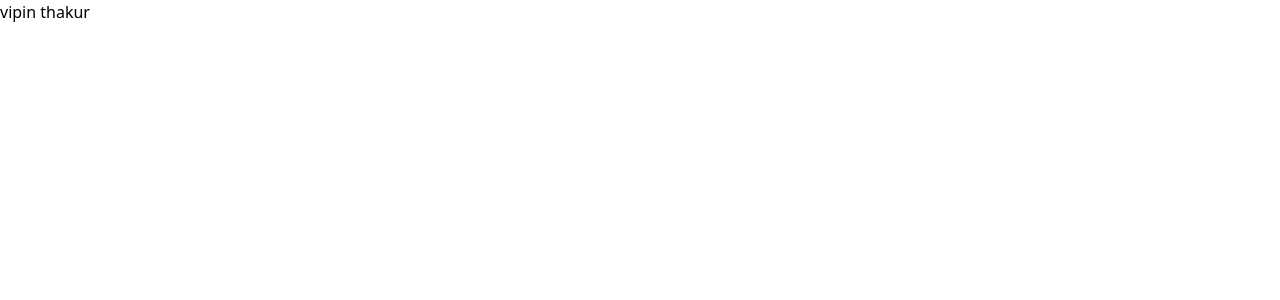
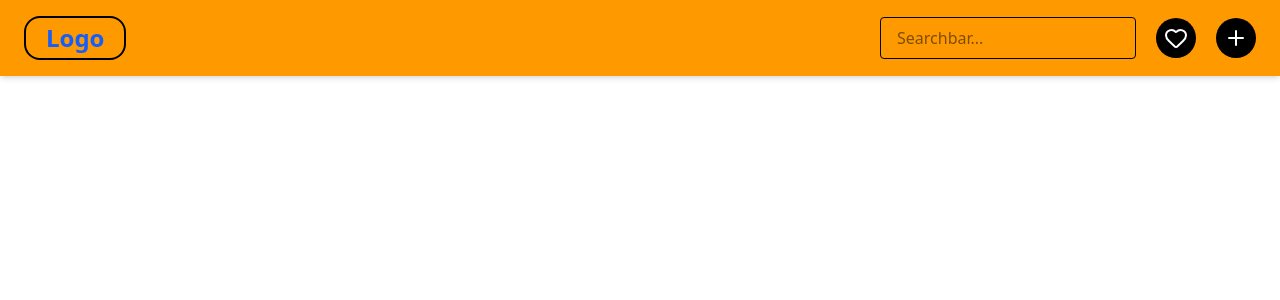
Before and after one commit to SheleshSingh/react-with-rtk-project-1pm-batch, a React (Vite) app: page / in a window 1280 px wide. Shown: the top 300 px of the page. Built offline with nearby package versions, Linux system fonts and the light colour scheme.

Commit message:
create a dialog box

```diff
--- a/package.json
+++ b/package.json
@@ -12,6 +12,7 @@
   "dependencies": {
     "@reduxjs/toolkit": "^2.11.2",
     "@tailwindcss/vite": "^4.1.18",
+    "lucide-react": "^0.562.0",
     "react": "^19.2.0",
     "react-dom": "^19.2.0",
     "react-redux": "^9.2.0",
--- a/src/App.jsx
+++ b/src/App.jsx
@@ -1,7 +1,14 @@
 import React from "react";
+import Header from "./components/Header";
+// import CreateForm from "./components/form/CreateForm";
 
 const App = () => {
-  return <div> vipin thakur</div>;
+  return (
+    <div>
+      <Header />
+      {/* <CreateForm /> */}
+    </div>
+  );
 };
 
 export default App;
--- /dev/null
+++ b/src/components/Dialog.jsx
@@ -0,0 +1,23 @@
+import { X } from "lucide-react";
+import React from "react";
+
+const Dialog = ({ setOpen, children }) => {
+  return (
+    <div
+      onClick={() => setOpen(false)}
+      className="w-full h-screen bg-black/60 fixed top-0 left-0 flex items-center justify-center"
+    >
+      <div className=" bg-amber-200 p-2 rounded-2xl">
+        <button
+          onClick={() => setOpen(false)}
+          className="text-black w-full flex justify-end cursor-pointer"
+        >
+          <X />
+        </button>
+        {children}
+      </div>
+    </div>
+  );
+};
+
+export default Dialog;
--- /dev/null
+++ b/src/components/Header.jsx
@@ -0,0 +1,39 @@
+import { Heart, Plus } from "lucide-react";
+import Dialog from "./Dialog";
+import { useState } from "react";
+import CreateForm from "./form/CreateForm";
+
+const Header = () => {
+  const [open, setOpen] = useState(false);
+  return (
+    <header className="w-full bg-amber-500 shadow-md px-6 py-4 flex items-center justify-between">
+      <div className="text-2xl font-bold text-blue-600 border-2 cursor-pointer border-black px-5 py-1  rounded-2xl">
+        Logo
+      </div>
+      <div className="flex items-center gap-5">
+        <input
+          type="text"
+          placeholder="Searchbar..."
+          className="w-64 px-4 py-2 border rounded outline-none"
+        />
+
+        <div className="w-10 h-10 bg-black rounded-full  flex items-center justify-center text-white  cursor-pointer active:scale-80 transition duration-400">
+          <Heart />
+        </div>
+        <button
+          onClick={() => setOpen(true)}
+          className="w-10 h-10 bg-black rounded-full  flex items-center justify-center text-white  cursor-pointer active:scale-80 transition duration-400"
+        >
+          <Plus />
+        </button>
+      </div>
+      {open && (
+        <Dialog setOpen={setOpen}>
+          <CreateForm />
+        </Dialog>
+      )}
+    </header>
+  );
+};
+
+export default Header;
--- /dev/null
+++ b/src/components/form/CreateForm.jsx
@@ -0,0 +1,39 @@
+import { UserPlus, X } from "lucide-react";
+
+const CreateForm = () => {
+  return (
+    <div className="w-125 h-fit flex flex-col gap-3 p-5">
+      <h1 className="text-center text-3xl font-semibold">Create user form </h1>
+      <input
+        type="text"
+        placeholder="enter name..."
+        className="border-2 rounded outline-none px-3 py-2"
+      />
+      <input
+        type="text"
+        placeholder="enter email..."
+        className="border-2 rounded outline-none px-3 py-2"
+      />
+      <input
+        type="text"
+        placeholder="enter descript..."
+        className="border-2 rounded outline-none px-3 py-2"
+      />
+      <input
+        type="text"
+        placeholder="enter image url..."
+        className="border-2 rounded outline-none px-3 py-2"
+      />
+      <div className="flex justify-end gap-3">
+        <div className="w-10 h-10 bg-black rounded-full  flex items-center justify-center text-white  cursor-pointer active:scale-80 transition duration-400">
+          <X />
+        </div>
+        <button className="w-10 h-10 bg-black rounded-full  flex items-center justify-center text-white  cursor-pointer active:scale-80 transition duration-400">
+          <UserPlus />
+        </button>
+      </div>
+    </div>
+  );
+};
+
+export default CreateForm;
```
Also changed, not shown: 1 other file (tests, documents, lock files or other folders).
